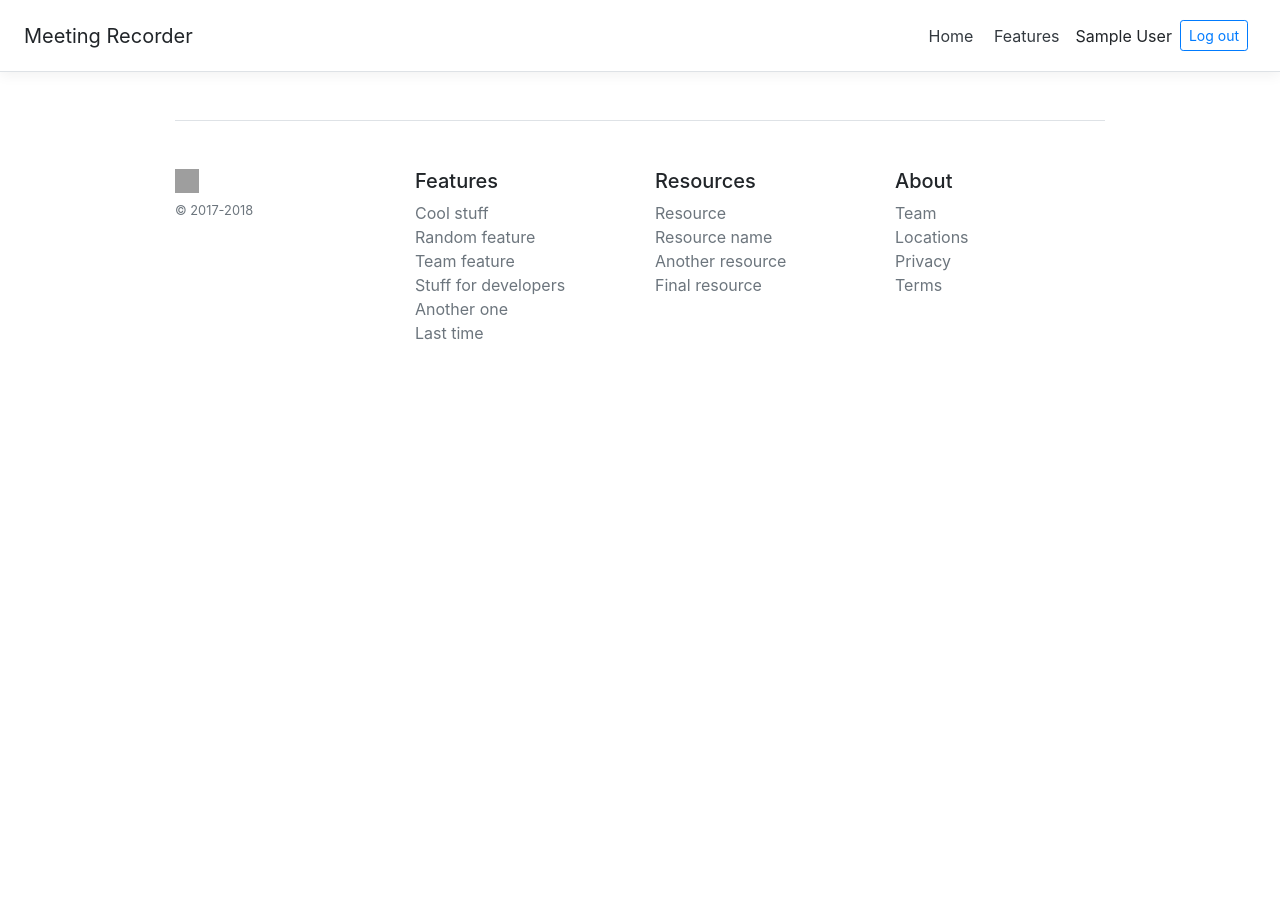
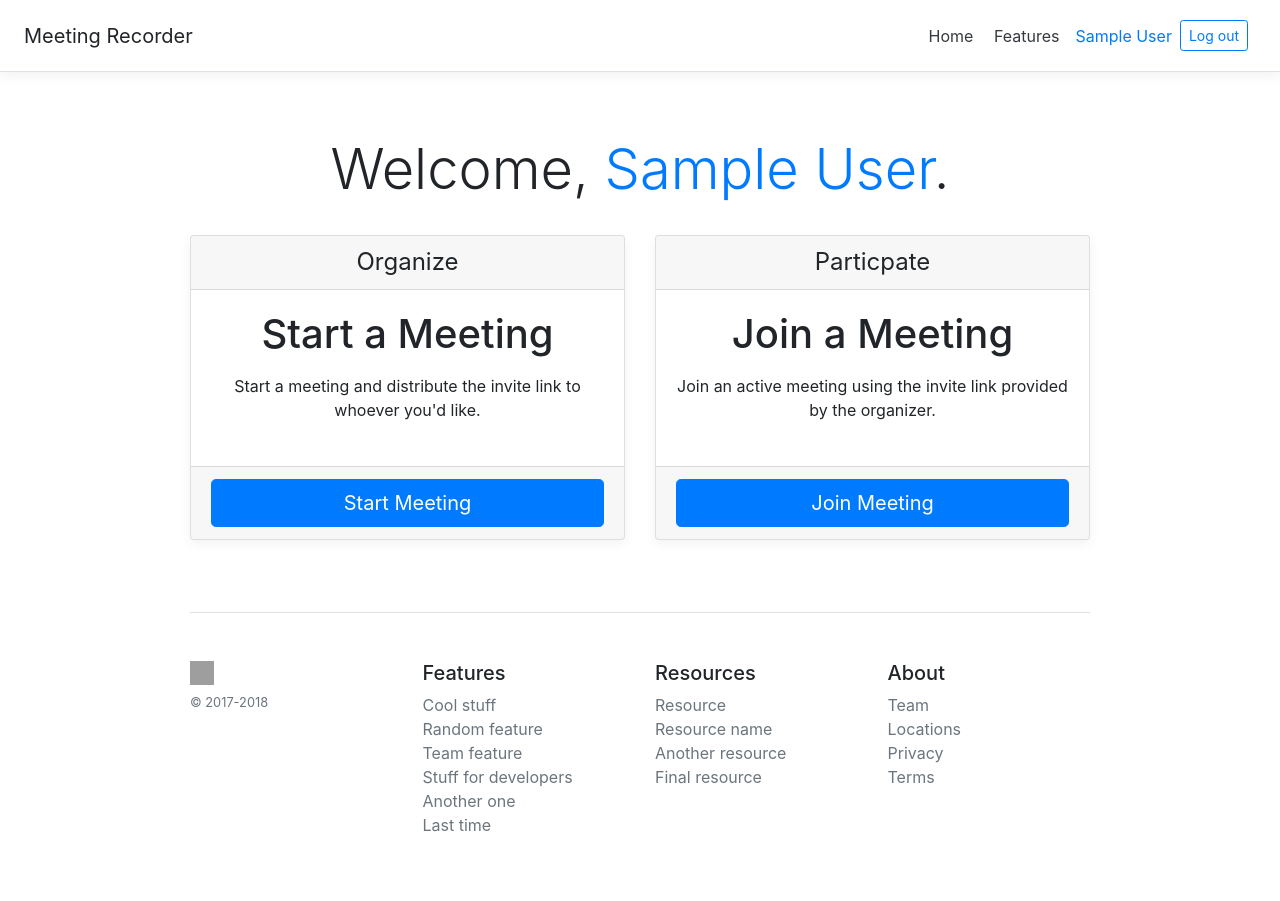
Before and after one commit to sean-capper/meeting-recorder, a Django app: page / in a window 1280 px wide. Before the commit the page ends 340 px from the top, so only its background shows below. Run offline with Django 3.2, Linux system fonts and the light colour scheme; the visitor is signed in with stand-in values (Sample User, id 1); some libraries are stand-ins or nearby versions; grey boxes are pictures that could not be loaded.

```diff
--- /dev/null
+++ b/meetingrecorder/routing.py
@@ -0,0 +1,5 @@
+from channels.routing import ProtocolTypeRouter
+
+application = ProtocolTypeRouter({
+    # Empty for now (http->django views is added by default)
+})
--- a/templates/base.html
+++ b/templates/base.html
@@ -64,7 +64,7 @@
       <button class="btn btn-sm btn-outline-primary mr-md-2 my-1" data-toggle="modal" data-target="#exampleModalCentered">Log in</button>
       <a class="btn btn-sm btn-outline-primary mr-md-2 my-1" href="/register/">Register</a>
       {% else %}
-      <span class='mr-md-2'>{{ user.first_name }} {{ user.last_name }} </span>
+      <span class='text-primary mr-md-2'>{{ user.first_name }} {{ user.last_name }} </span>
       <a class="btn btn-sm btn-outline-primary mr-md-2 my-1" href="/logout/">Log out</a>
       {% endif %}
     </div>
--- a/templates/index.html
+++ b/templates/index.html
@@ -7,7 +7,41 @@
 
 {% block content %}
 {% if user.is_authenticated %}
-
+<div class="pricing-header px-3 py-3 pt-md-5 pb-md-4 mx-auto text-center">
+    <h1 class="display-4">Welcome, <span class='text-primary'>{{ user.first_name }} {{ user.last_name }}</span>.</h1>
+    <!-- <p class="lead">Quickly and effortlessly create meetings and invite your colleagues. Keep track of everything that happens during your meetings. Log in or Register and start keeping records!</p> -->
+</div>
+<div class="container">
+<div class="card-deck mb-3 text-center">
+  <div class="card mb-4 box-shadow">
+    <div class="card-header">
+      <h4 class="my-0 font-weight-normal">Organize</h4>
+    </div>
+    <div class="card-body">
+        <h1 class="card-title pricing-card-title">Start a Meeting</h1>
+        <p class='text-body mt-3 mb-4'>
+            Start a meeting and distribute the invite link to whoever you'd like.
+        </p>
+    </div>
+    <div class="card-footer">
+        <button type="button" class="btn btn-lg btn-block btn-primary" data-toggle="modal" data-target="#exampleModalCentered">Start Meeting</button>
+    </div>
+  </div>
+  <div class="card mb-4 box-shadow">
+    <div class="card-header">
+      <h4 class="my-0 font-weight-normal">Particpate</h4>
+    </div>
+    <div class="card-body">
+        <h1 class="card-title pricing-card-title">Join a Meeting</h1>
+        <p class='text-body mt-3 mb-4'>
+            Join an active meeting using the invite link provided by the organizer.
+        </p>
+    </div>
+    <div class="card-footer">
+        <a class="btn btn-lg btn-block btn-primary" href='/register/'>Join Meeting</a>
+    </div>
+  </div>
+</div>
 {% else %}
     <div class="pricing-header px-3 py-3 pt-md-5 pb-md-4 mx-auto text-center">
             <h1 class="display-4">Meeting Recorder</h1>
--- a/templates/register.html
+++ b/templates/register.html
@@ -8,7 +8,7 @@
 
 <div class='row justify-content-center'>
     <h4 class='display-4'>Welcome to MeetingRecorder</h4>
-    <p class="lead">In order to use this website, you must register an account using the form below.   </p>
+    <p class="lead">In order to use this service, you must register an account using the form below.   </p>
 </div>
 <div class='row justify-content-center'>
 
```
Also changed, not shown: meetingrecorder/settings.py (+12 -0 lines).
